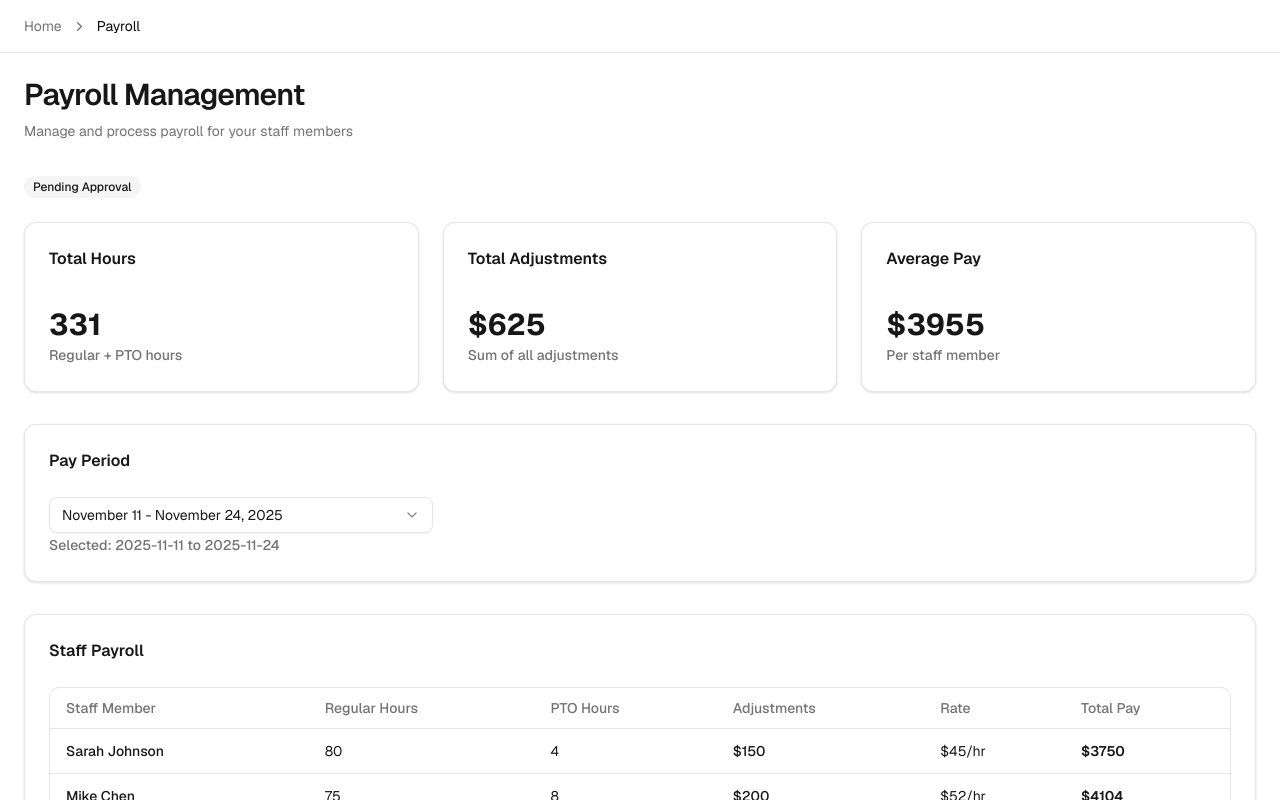
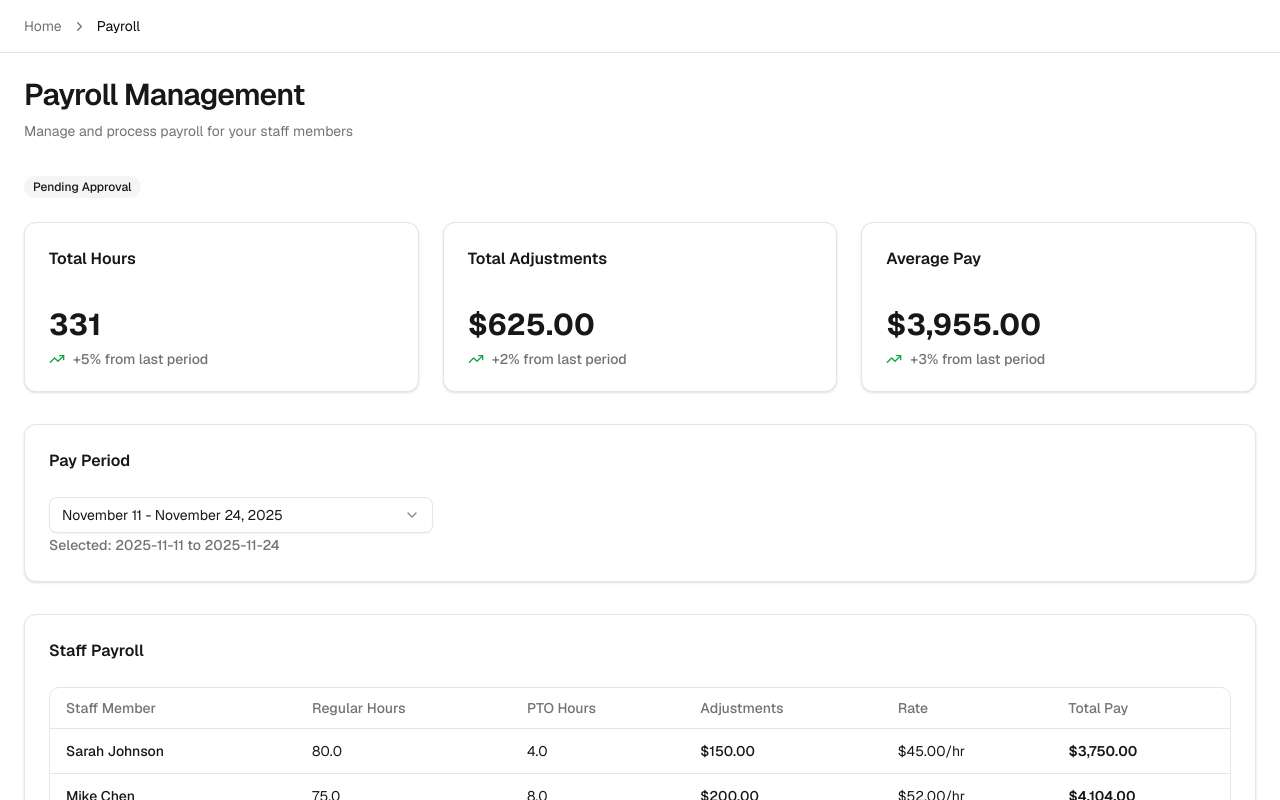
Before and after one commit to alejandrovivas11/ai-sandbox, a Next.js app in the folder frontend/: page /payroll in a window 1280 px wide. Shown: the top 800 px of the page. Built offline with nearby package versions, Linux system fonts and the light colour scheme.

Commit message:
feat: review and ensure payroll dashboard matches design requirements

```diff
--- a/frontend/src/app/payroll/page.tsx
+++ b/frontend/src/app/payroll/page.tsx
@@ -1,6 +1,7 @@
 "use client"
 
 import { useState } from "react"
+import { TrendingUp } from "lucide-react"
 import { Card, CardContent, CardHeader, CardTitle } from "@/components/ui/Card"
 import { Button } from "@/components/ui/Button"
 import { Badge } from "@/components/ui/Badge"
@@ -14,6 +15,7 @@ import {
 import { H2, P, Small } from "@/components/ui/Typography"
 import { PayrollTable } from "@/components/features/PayrollTable"
 import { payrollData, payrollPeriods, getPayrollStatistics } from "@/data/mockPayroll"
+import { formatCurrency } from "@/lib/utils"
 
 export default function PayrollPage() {
   const [selectedPeriod, setSelectedPeriod] = useState(payrollPeriods[0].id)
@@ -30,12 +32,10 @@ export default function PayrollPage() {
         </P>
       </div>
 
-      {/* Status Badge */}
       <div className="mb-6">
         <Badge variant="secondary">Pending Approval</Badge>
       </div>
 
-      {/* Statistics Cards */}
       <div className="grid grid-cols-1 md:grid-cols-3 gap-6 mb-8">
         <Card>
           <CardHeader className="pb-3">
@@ -43,9 +43,12 @@ export default function PayrollPage() {
           </CardHeader>
           <CardContent>
             <div className="text-3xl font-bold">{statistics.totalHours}</div>
-            <Small className="text-muted-foreground mt-1">
-              Regular + PTO hours
-            </Small>
+            <div className="flex items-center gap-2 mt-2">
+              <TrendingUp className="w-4 h-4 text-green-600" />
+              <Small className="text-muted-foreground">
+                +5% from last period
+              </Small>
+            </div>
           </CardContent>
         </Card>
 
@@ -57,11 +60,14 @@ export default function PayrollPage() {
           </CardHeader>
           <CardContent>
             <div className="text-3xl font-bold">
-              ${statistics.totalAdjustments}
+              {formatCurrency(statistics.totalAdjustments)}
             </div>
-            <Small className="text-muted-foreground mt-1">
-              Sum of all adjustments
-            </Small>
+            <div className="flex items-center gap-2 mt-2">
+              <TrendingUp className="w-4 h-4 text-green-600" />
+              <Small className="text-muted-foreground">
+                +2% from last period
+              </Small>
+            </div>
           </CardContent>
         </Card>
 
@@ -70,15 +76,17 @@ export default function PayrollPage() {
             <CardTitle className="text-base font-semibold">Average Pay</CardTitle>
           </CardHeader>
           <CardContent>
-            <div className="text-3xl font-bold">${statistics.averagePay}</div>
-            <Small className="text-muted-foreground mt-1">
-              Per staff member
-            </Small>
+            <div className="text-3xl font-bold">{formatCurrency(statistics.averagePay)}</div>
+            <div className="flex items-center gap-2 mt-2">
+              <TrendingUp className="w-4 h-4 text-green-600" />
+              <Small className="text-muted-foreground">
+                +3% from last period
+              </Small>
+            </div>
           </CardContent>
         </Card>
       </div>
 
-      {/* Period Selector */}
       <Card className="mb-8">
         <CardHeader>
           <CardTitle className="text-base font-semibold">Pay Period</CardTitle>
@@ -104,7 +112,6 @@ export default function PayrollPage() {
         </CardContent>
       </Card>
 
-      {/* Payroll Table */}
       <Card className="mb-8">
         <CardHeader>
           <CardTitle className="text-base font-semibold">Staff Payroll</CardTitle>
@@ -114,7 +121,6 @@ export default function PayrollPage() {
         </CardContent>
       </Card>
 
-      {/* Action Buttons */}
       <div className="flex flex-col sm:flex-row gap-4">
         <Button>Approve & Lock Payroll</Button>
         <Button variant="secondary">Export CSV</Button>
--- a/frontend/src/components/features/PayrollTable.tsx
+++ b/frontend/src/components/features/PayrollTable.tsx
@@ -16,6 +16,7 @@ import {
   TableRow,
 } from "@/components/ui/Table"
 import { PayrollData } from "@/types/payroll"
+import { formatCurrency, formatHours } from "@/lib/utils"
 
 interface PayrollTableProps {
   data: PayrollData[]
@@ -32,30 +33,30 @@ export function PayrollTable({ data }: PayrollTableProps) {
       {
         accessorKey: "regularHours",
         header: "Regular Hours",
-        cell: ({ row }) => <div>{row.getValue("regularHours")}</div>,
+        cell: ({ row }) => <div>{formatHours(row.getValue("regularHours") as number)}</div>,
       },
       {
         accessorKey: "ptoHours",
         header: "PTO Hours",
-        cell: ({ row }) => <div>{row.getValue("ptoHours")}</div>,
+        cell: ({ row }) => <div>{formatHours(row.getValue("ptoHours") as number)}</div>,
       },
       {
         accessorKey: "adjustments",
         header: "Adjustments",
         cell: ({ row }) => (
-          <div className="font-medium">${row.getValue("adjustments")}</div>
+          <div className="font-medium">{formatCurrency(row.getValue("adjustments") as number)}</div>
         ),
       },
       {
         accessorKey: "rate",
         header: "Rate",
-        cell: ({ row }) => <div>${row.getValue("rate")}/hr</div>,
+        cell: ({ row }) => <div>{formatCurrency(row.getValue("rate") as number)}/hr</div>,
       },
       {
         accessorKey: "totalPay",
         header: "Total Pay",
         cell: ({ row }) => (
-          <div className="font-semibold">${row.getValue("totalPay")}</div>
+          <div className="font-semibold">{formatCurrency(row.getValue("totalPay") as number)}</div>
         ),
       },
     ],
--- a/frontend/src/lib/utils.ts
+++ b/frontend/src/lib/utils.ts
@@ -6,3 +6,16 @@ export function cn(...inputs: ClassValue[]) {
 }
 
 export { cva, type VariantProps } from 'class-variance-authority'
+
+export function formatCurrency(value: number): string {
+  return new Intl.NumberFormat('en-US', {
+    style: 'currency',
+    currency: 'USD',
+    minimumFractionDigits: 2,
+    maximumFractionDigits: 2,
+  }).format(value)
+}
+
+export function formatHours(value: number): string {
+  return value.toFixed(1)
+}
```
